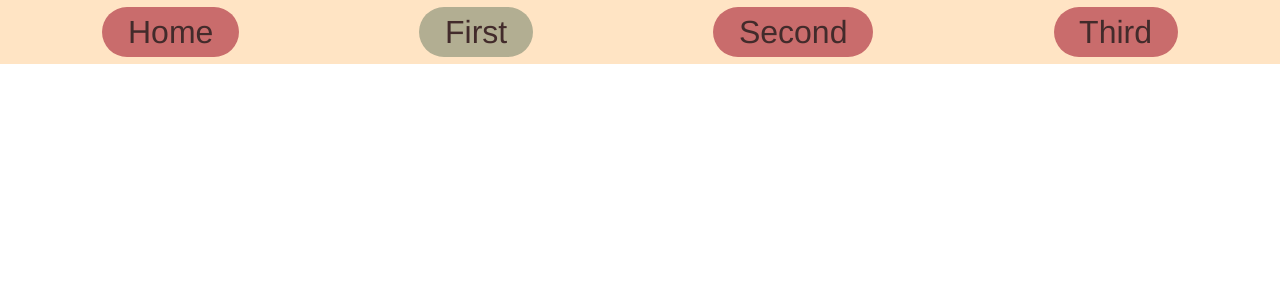
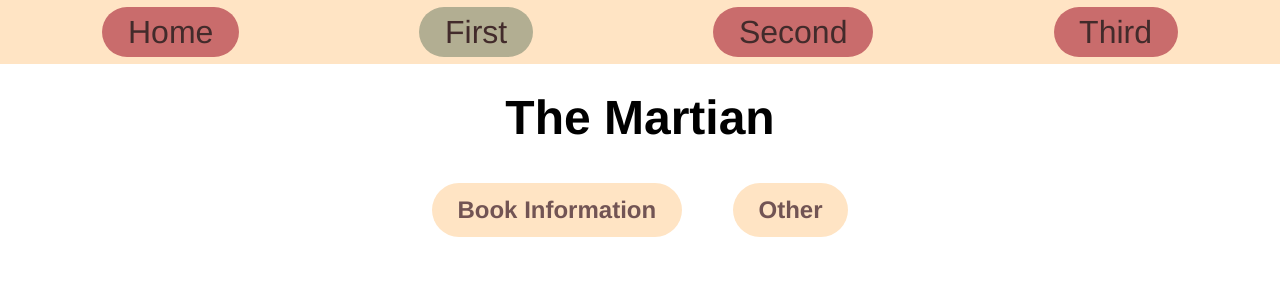
Before and after one commit to bebopdre/testing-nested-routes-methods, a React (Create React App) app: page /first/1 in a window 1280 px wide. Shown: the top 300 px of the page. Built offline with nearby package versions, Linux system fonts and the light colour scheme.

Commit message:
finally figured out a way to send it through NavLink

```diff
--- a/src/App.js
+++ b/src/App.js
@@ -1,10 +1,12 @@
-import { BrowserRouter, Routes, Route } from "react-router-dom";
+import { BrowserRouter, Routes, Route, Redirect } from "react-router-dom";
 import HomePage from "./pages/HomePage/HomePage";
 import FirstPage from "./pages/FirstPage/FirstPage";
 import SecondPage from "./pages/SecondPage/SecondPage";
 import ThirdPage from "./pages/ThirdPage/ThirdPage";
 import NavBar from "./components/NavBar/NavBar";
 import './App.scss';
+import BookInfo from "./components/BookInfo/BookInfo";
+import Other from "./components/Other/Other";
 
 function App() {
   return (
@@ -12,7 +14,12 @@
       <NavBar />
       <Routes>
         <Route path='/' element={<HomePage />} />
-        <Route path='/first' element={<FirstPage />} />
+        <Route path='/home' element={<HomePage />} />
+        <Route path='/first/:bookID' element={<FirstPage />} >
+          <Route path='info' element={<BookInfo />} />
+          <Route path='other' element={<Other />} />
+        </Route>
+        {/* <Route path='/first/:bookID/info' element={<BookInfo />} /> */}
         <Route path='/second' element={<SecondPage />} />
         <Route path='/third' element={<ThirdPage />} />
       </Routes>
--- /dev/null
+++ b/src/components/BookInfo/BookInfo.js
@@ -0,0 +1,16 @@
+import { useLocation } from "react-router-dom";
+
+function BookInfo() {
+    const location = useLocation();
+
+    // const book = location.state.book;
+    console.log('hello from book info: ', location);
+
+    return (
+        <>
+            hi, i'm andrea
+        </>
+    )
+}
+
+export default BookInfo;
--- a/src/components/NavBar/NavBar.js
+++ b/src/components/NavBar/NavBar.js
@@ -5,7 +5,7 @@
 function NavBar() {
     return (
         <section className="nav-bar">
-            <NavLink to='/' className='nav-bar__link'>Home</NavLink>
+            <NavLink to='/home' className='nav-bar__link'>Home</NavLink>
             <NavLink to='/first' className='nav-bar__link'>First</NavLink>
             <NavLink to='/second' className='nav-bar__link'>Second</NavLink>
             <NavLink to='/third' className='nav-bar__link'>Third</NavLink>
--- /dev/null
+++ b/src/components/Other/Other.js
@@ -0,0 +1,10 @@
+
+
+function Other() {
+    return (
+        <>
+        </>
+    )
+}
+
+export default Other;
--- a/src/pages/FirstPage/FirstPage.js
+++ b/src/pages/FirstPage/FirstPage.js
@@ -1,9 +1,104 @@
+import './FirstPage.scss';
 
+import { NavLink, Outlet, useParams } from "react-router-dom";
+// import { useState, useEffect } from 'react';
+// import { useNavigate } from 'react-router-dom';
 
 function FirstPage() {
+    // const [showBookInfo, setShowBookInfo] = useState(true);
+    // const [showOther, setShowOther] = useState(false);
+
+    // const navigate = useNavigate();
+
+    // useEffect(() => {
+    //     navigate('info', { state: 'andrea' });
+    // }, [])
+
+    const { bookID } = useParams();
+
+    const books = [
+        {
+            id: 1,
+            title: 'The Martian',
+            author: 'Andy Weir',
+            description: 'A man gets left behind by his crew on mars. Will the scientists on earth risk everything to bring him home?',
+            pageNum: 416,
+            isMovie: true
+        },
+        {
+            id: 2,
+            title: 'Project Hail Mary',
+            author: 'Andy Weir',
+            description: 'The sun is failing, aliens are real and Ryland is stuck on a ship in the middle of another solar system. What happens next?',
+            pageNum: 496,
+            isMovie: false
+        },
+        {
+            id: 3,
+            title: 'All Good People Here',
+            author: 'Ashley Flowers',
+            description: 'In a small town in Indiana, everyone knows everyones business. So why arent people questioning a string of murders happening right on their doorstep?',
+            pageNum: 336,
+            isMovie: false
+        }
+    ];
+
+    const curBook = books.find(book => (book.id).toString() === bookID);
+
+    // function handleTabClick(tab) {
+
+    //     switch (tab) {
+    //         case 'bookInfo':
+    //             setShowBookInfo(true);
+    //             setShowOther(false);
+    //             navigate('info', { state: 'andrea' })
+    //             break;
+    //         case 'other':
+    //             setShowBookInfo(false);
+    //             setShowOther(true);
+    //             navigate('other', { state: 'andrea' });
+    //             break;
+    //         default:
+    //             break;
+    //     }
+    // }
+
     return (
-        <>
-        </>
+        <section className="first">
+            <h1 className='first__heading'>
+                {curBook.title}
+            </h1>
+
+            <div className='first__links'>
+                <NavLink
+                    to='info'
+                    state={{ name: 'andrea' }}
+                    className={({ isActive }) => isActive ? 'first__links-link first__links-link--active' : 'first__links-link'}
+                >
+                    Book Information
+                </NavLink>
+                <NavLink
+                    to='other'
+                    className={({ isActive }) => isActive ? 'first__links-link first__links-link--active' : 'first__links-link'}
+                >
+                    Other
+                </NavLink>
+                {/* <div
+                    onClick={() => handleTabClick('bookInfo')}
+                    className={showBookInfo ? 'first__links-link first__links-link--active' : 'first__links-link'}
+                >
+                    Book Information
+                </div>
+                <div
+                    onClick={() => handleTabClick('other')}
+                    className={showOther ? 'first__links-link first__links-link--active' : 'first__links-link'}
+                >
+                    Other
+                </div> */}
+            </div>
+
+            <Outlet />
+        </section>
     )
 }
 
--- /dev/null
+++ b/src/pages/FirstPage/FirstPage.scss
@@ -0,0 +1,33 @@
+.first {
+    display: flex;
+    flex-direction: column;
+    align-items: center;
+
+    &__heading {
+        font-size: 3rem;
+
+        margin: 2vw 0;
+    }
+
+    &__links {
+        display: flex;
+
+        &-link {
+            background-color: bisque;
+            border-radius: 40px;
+
+            padding: 1vw 2vw;
+            margin: 1vw 2vw;
+
+            font-size: 1.5rem;
+            font-weight: 600;
+            color: rgb(114, 84, 84);
+            text-decoration: none;
+
+            &--active {
+                background-color: chocolate;
+                color: bisque
+            }
+        }
+    }
+}
--- a/src/pages/HomePage/HomePage.js
+++ b/src/pages/HomePage/HomePage.js
@@ -1,9 +1,8 @@
 import './HomePage.scss';
 
-import { useNavigate } from 'react-router-dom';
+import { NavLink } from 'react-router-dom';
 
 function HomePage() {
-    const navigate = useNavigate();
 
     const books = [
         {
@@ -32,10 +31,6 @@
         }
     ];
 
-    function handleBookClick(book) {
-        navigate('/first', { state: { book: book } });
-    }
-
     return (
         <main className="home">
             <h1 className="home__heading">
@@ -44,13 +39,13 @@
             <section className="home__books">
                 {
                     books.map(book => (
-                        <div onClick={() => handleBookClick(book)} className="home__books-book">
+                        <NavLink key={book.id} to={`/first/${book.id}`} className="home__books-book">
 
                             <p className='home__books-book-title'>
                                 {book.title}
                             </p>
 
-                        </div>
+                        </NavLink>
                     ))
                 }
             </section>
--- a/src/pages/SecondPage/SecondPage.js
+++ b/src/pages/SecondPage/SecondPage.js
@@ -1,6 +1,9 @@
-
+import { useLocation } from "react-router-dom";
 
 function SecondPage() {
+    const location = useLocation();
+
+    console.log('hello from the second page: ', location)
     return (
         <>
         </>
```
Also changed, not shown: src/components/SideNav/SideNav.js (added, +19 -0 lines), src/components/SideNav/SideNav.scss (added, +29 -0 lines).
